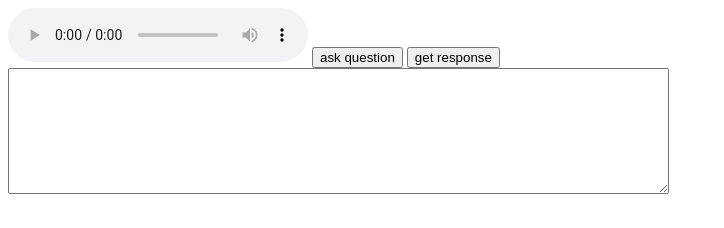
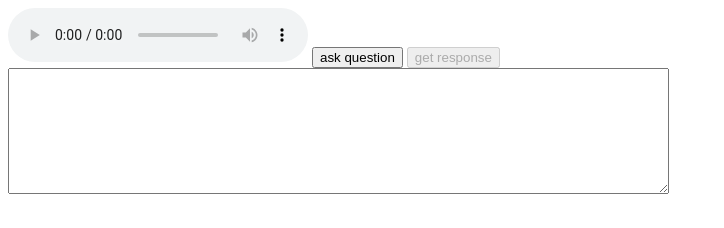
Before and after one commit to sergeysachkov/sql-qa-bot, a plain HTML site: page sql-asr/src/main/webapp/index.html in a window 1280 px wide. Shown: the whole page, without its empty margins (0-724 px from the left). Drawn offline with Linux system fonts and the light colour scheme.

Commit message:
init disabling stop record button

```diff
--- a/sql-asr/src/main/webapp/index.html
+++ b/sql-asr/src/main/webapp/index.html
@@ -10,7 +10,7 @@
 <div>
  <audio controls autoplay></audio>
  <input id="start" onclick="startRecording()" type="button" value="ask question" />
- <input id="stop" onclick="stopRecording()" type="button" value="get response" />
+ <input id="stop" onclick="stopRecording()" type="button" value="get response" disabled/>
 </div>
 <textarea rows="8" cols="80" id="trans" >
 </textarea>
```
